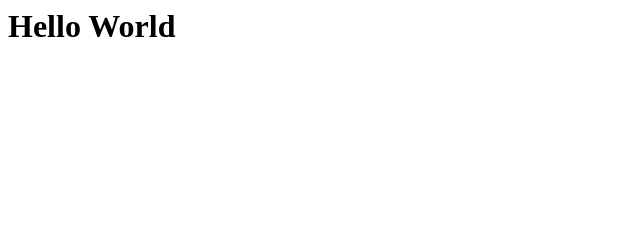
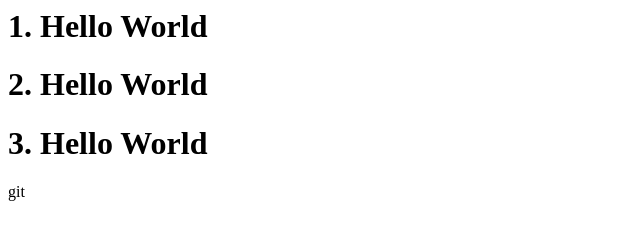
Before and after one commit to sukyungi/gitTest1, a plain HTML site: page index.html in a window 1280 px wide. Shown: the whole page, without its empty margins (0-640 px from the left). Drawn offline with Linux system fonts and the light colour scheme.

Commit message:
second commit

```diff
--- a/index.html
+++ b/index.html
@@ -4,6 +4,8 @@
     </head>
 
     <body>
-        <h1>Hello World</h1>
+        <h1>1. Hello World</h1>
+        <h1>2. Hello World</h1>
+        <h1>3. Hello World</h1>
     </body>
-</html>
+</html>git
```
